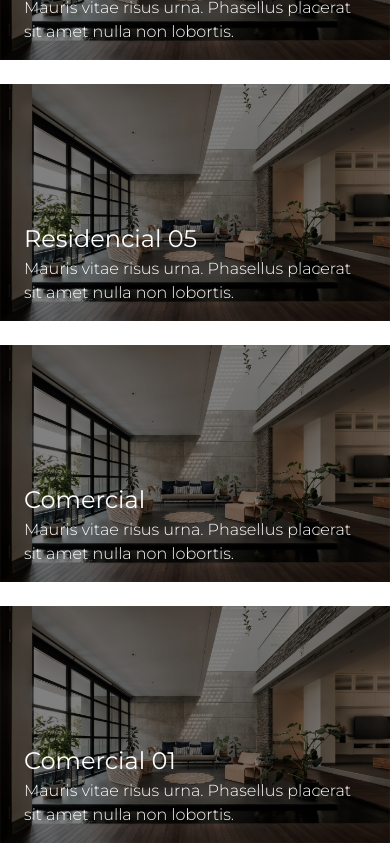
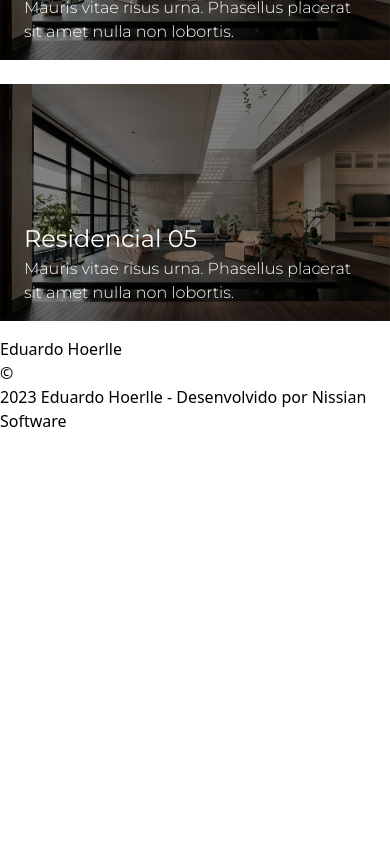
Before and after one commit to adrianotribeiro/hoerlle-architecture, a Next.js app: page /projetos in a window 390 px wide. Shown: the part 1491-2336 px from the top of the page. After the commit the page ends 1924 px from the top, so only its background shows below. Built offline with nearby package versions, Linux system fonts and the light colour scheme.

Commit message:
feat/NIS-10 - ajustes e revisões

```diff
--- a/components/FooterSection/index.tsx
+++ b/components/FooterSection/index.tsx
@@ -2,7 +2,7 @@ import React from "react"
 
 export default function Footer(): React.ReactElement {
   return (
-    <section className="xl:flex xl:justify-around xl:py-2 6xl:m-auto 6xl:w-[70%]">
+    <section className="xl:flex xl:justify-around xl:self-end xl:border xl:py-2 6xl:m-auto 6xl:w-[70%]">
       <div>
         <p className="font-montserrat md:text-[35px] md:text-[#676060] xl:text-[40px]">Eduardo Hoerlle</p>
       </div>
--- a/components/FormSection/index.tsx
+++ b/components/FormSection/index.tsx
@@ -39,7 +39,7 @@ export default function FormSection(): React.ReactElement {
               name="subject"
             />
           </div>
-          <div className="xl:flex xl:flex-col">
+          <div className="xl:flex xl:flex-col xl:pb-2">
             <label className="xl:text-[25px] xl:font-light xl:text-[#454242]" htmlFor="message">
               Mensagem
             </label>
@@ -51,6 +51,9 @@ export default function FormSection(): React.ReactElement {
               rows={10}
             ></textarea>
           </div>
+          <button className="xl:m-auto xl:w-[30%] xl:rounded xl:bg-[#454242] xl:py-[6px] xl:text-white xl:hover:bg-[#454242]/50 xl:hover:text-[#454242]">
+            ENVIAR
+          </button>
         </form>
       </div>
       <div>
--- a/components/ProjectCard/index.tsx
+++ b/components/ProjectCard/index.tsx
@@ -10,7 +10,7 @@ export default function ProjectCard({ project }: ProjectProps) {
   const [isHovered, setIsHovered] = useState(false)
   return (
     <div
-      className="relative flex cursor-pointer flex-col items-center justify-center"
+      className="relative flex cursor-pointer flex-col items-center justify-center "
       onMouseEnter={() => setIsHovered(true)}
       onMouseLeave={() => setIsHovered(false)}
     >
@@ -20,7 +20,7 @@ export default function ProjectCard({ project }: ProjectProps) {
         priority={true}
         src={project.image[0]}
         alt={project.title}
-        className=" w-full brightness-50"
+        className=" w-full brightness-50 xl:w-[317px] 3xl:w-[355px] 4xl:w-[440px] 4_xl:w-[400px]"
       />
       <div className={`absolute bottom-0 px-6 py-4`}>
         <div
--- a/data/mockData/index.ts
+++ b/data/mockData/index.ts
@@ -22,7 +22,7 @@ export const ProjectsData: ProjectsDataProps[] = [
     description:
       "Mauris vitae risus urna. Phasellus placerat sit amet nulla non lobortis. Pellentesque sed interdum enim. Mauris vitae risus urna. Phasellus placerat sit amet nulla non lobortis. Pellentesque sed interdum enim",
     image: ["/images/bg_02.png", "/images/bg_03.png", "/images/bg_04.png", "/images/bg_05.png"],
-    tag: "residencial",
+    tag: "RESIDENCIAL",
   },
   {
     id: 2,
@@ -31,7 +31,7 @@ export const ProjectsData: ProjectsDataProps[] = [
     description:
       "Mauris vitae risus urna. Phasellus placerat sit amet nulla non lobortis. Pellentesque sed interdum enim. Mauris vitae risus urna. Phasellus placerat sit amet nulla non lobortis. Pellentesque sed interdum enim",
     image: ["/images/bg_02.png", "/images/bg_03.png", "/images/bg_04.png", "/images/bg_05.png"],
-    tag: "residencial",
+    tag: "RESIDENCIAL",
   },
   {
     id: 3,
@@ -40,7 +40,7 @@ export const ProjectsData: ProjectsDataProps[] = [
     description:
       "Mauris vitae risus urna. Phasellus placerat sit amet nulla non lobortis. Pellentesque sed interdum enim. Mauris vitae risus urna. Phasellus placerat sit amet nulla non lobortis. Pellentesque sed interdum enim",
     image: ["/images/bg_02.png", "/images/bg_03.png", "/images/bg_04.png", "/images/bg_05.png"],
-    tag: "residencial",
+    tag: "RESIDENCIAL",
   },
   {
     id: 4,
@@ -49,7 +49,7 @@ export const ProjectsData: ProjectsDataProps[] = [
     description:
       "Mauris vitae risus urna. Phasellus placerat sit amet nulla non lobortis. Pellentesque sed interdum enim. Mauris vitae risus urna. Phasellus placerat sit amet nulla non lobortis. Pellentesque sed interdum enim",
     image: ["/images/bg_02.png", "/images/bg_03.png", "/images/bg_04.png", "/images/bg_05.png"],
-    tag: "residencial",
+    tag: "RESIDENCIAL",
   },
   {
     id: 5,
@@ -58,7 +58,7 @@ export const ProjectsData: ProjectsDataProps[] = [
     description:
       "Mauris vitae risus urna. Phasellus placerat sit amet nulla non lobortis. Pellentesque sed interdum enim. Mauris vitae risus urna. Phasellus placerat sit amet nulla non lobortis. Pellentesque sed interdum enim",
     image: ["/images/bg_02.png", "/images/bg_03.png", "/images/bg_04.png", "/images/bg_05.png"],
-    tag: "residencial",
+    tag: "RESIDENCIAL",
   },
   {
     id: 5,
@@ -67,7 +67,7 @@ export const ProjectsData: ProjectsDataProps[] = [
     description:
       "Mauris vitae risus urna. Phasellus placerat sit amet nulla non lobortis. Pellentesque sed interdum enim. Mauris vitae risus urna. Phasellus placerat sit amet nulla non lobortis. Pellentesque sed interdum enim",
     image: ["/images/bg_02.png", "/images/bg_03.png", "/images/bg_04.png", "/images/bg_05.png"],
-    tag: "residencial",
+    tag: "RESIDENCIAL",
   },
   {
     id: 1,
@@ -76,7 +76,7 @@ export const ProjectsData: ProjectsDataProps[] = [
     description:
       "Mauris vitae risus urna. Phasellus placerat sit amet nulla non lobortis. Pellentesque sed interdum enim. Mauris vitae risus urna. Phasellus placerat sit amet nulla non lobortis. Pellentesque sed interdum enim",
     image: ["/images/bg_02.png", "/images/bg_03.png", "/images/bg_04.png", "/images/bg_05.png"],
-    tag: "comercial",
+    tag: "COMERCIAL",
   },
   {
     id: 2,
@@ -85,7 +85,7 @@ export const ProjectsData: ProjectsDataProps[] = [
     description:
       "Mauris vitae risus urna. Phasellus placerat sit amet nulla non lobortis. Pellentesque sed interdum enim. Mauris vitae risus urna. Phasellus placerat sit amet nulla non lobortis. Pellentesque sed interdum enim",
     image: ["/images/bg_02.png", "/images/bg_03.png", "/images/bg_04.png", "/images/bg_05.png"],
-    tag: "comercial",
+    tag: "COMERCIAL",
   },
   {
     id: 3,
@@ -94,7 +94,7 @@ export const ProjectsData: ProjectsDataProps[] = [
     description:
       "Mauris vitae risus urna. Phasellus placerat sit amet nulla non lobortis. Pellentesque sed interdum enim. Mauris vitae risus urna. Phasellus placerat sit amet nulla non lobortis. Pellentesque sed interdum enim",
     image: ["/images/bg_02.png", "/images/bg_03.png", "/images/bg_04.png", "/images/bg_05.png"],
-    tag: "comercial",
+    tag: "COMERCIAL",
   },
   {
     id: 4,
@@ -103,7 +103,7 @@ export const ProjectsData: ProjectsDataProps[] = [
     description:
       "Mauris vitae risus urna. Phasellus placerat sit amet nulla non lobortis. Pellentesque sed interdum enim. Mauris vitae risus urna. Phasellus placerat sit amet nulla non lobortis. Pellentesque sed interdum enim",
     image: ["/images/bg_02.png", "/images/bg_03.png", "/images/bg_04.png", "/images/bg_05.png"],
-    tag: "comercial",
+    tag: "COMERCIAL",
   },
   {
     id: 5,
@@ -112,7 +112,7 @@ export const ProjectsData: ProjectsDataProps[] = [
     description:
       "Mauris vitae risus urna. Phasellus placerat sit amet nulla non lobortis. Pellentesque sed interdum enim. Mauris vitae risus urna. Phasellus placerat sit amet nulla non lobortis. Pellentesque sed interdum enim",
     image: ["/images/bg_02.png", "/images/bg_03.png", "/images/bg_04.png", "/images/bg_05.png"],
-    tag: "comercial",
+    tag: "COMERCIAL",
   },
   {
     id: 6,
@@ -121,7 +121,7 @@ export const ProjectsData: ProjectsDataProps[] = [
     description:
       "Mauris vitae risus urna. Phasellus placerat sit amet nulla non lobortis. Pellentesque sed interdum enim. Mauris vitae risus urna. Phasellus placerat sit amet nulla non lobortis. Pellentesque sed interdum enim",
     image: ["/images/bg_02.png", "/images/bg_03.png", "/images/bg_04.png", "/images/bg_05.png"],
-    tag: "comercial",
+    tag: "COMERCIAL",
   },
 ]
 
--- a/pages/projetos/index.tsx
+++ b/pages/projetos/index.tsx
@@ -7,8 +7,8 @@ export default function Projects(): React.ReactElement {
   const textColor = (type: "RESIDENCIAL" | "COMERCIAL") => (projectsType === type ? "#676060" : "#D7C5C5")
 
   return (
-    <div className="flex flex-col items-center py-4">
-      <div className="mb-24 mt-8 flex flex-row items-center justify-center gap-4 border-b border-[#676060] p-4 xl:w-[40%]">
+    <div className="flex flex-col items-center py-4 4xl:h-[82vh] 4_xl:h-[81.2vh]">
+      <div className="mb-24 mt-8 flex flex-row items-center justify-center gap-4 border-b border-[#676060] p-4 xl:mb-12 xl:mt-0 xl:w-[40%] 4xl:mb-12 4xl:mt-4">
         <button onClick={() => setProjectsType("RESIDENCIAL")}>
           <p
             className={`font-montserrat text-3xl font-light tracking-wider xs:text-xl  xl:text-[${textColor(
@@ -30,8 +30,8 @@ export default function Projects(): React.ReactElement {
           </p>
         </button>
       </div>
-      <div className="grid items-center gap-6 sm:grid-cols-2 lg:grid-cols-3 xl:grid-cols-3  xs:grid-cols-1">
-        {ProjectsData.map((project) => (
+      <div className="grid items-center gap-6 sm:grid-cols-2 lg:grid-cols-3 xl:grid-cols-3 xs:grid-cols-1 ">
+        {ProjectsData.filter((data) => data.tag === projectsType).map((project) => (
           <ProjectCard project={project} key={project.id} />
         ))}
       </div>
```
Also changed, not shown: pages/sobre/index.tsx (+7 -7 lines).
